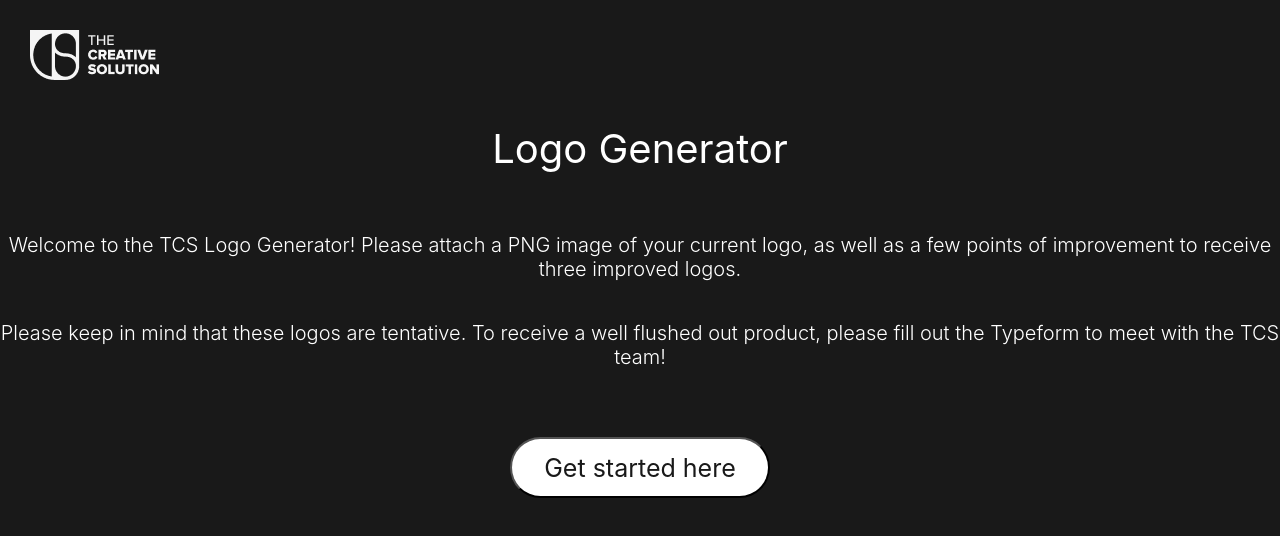
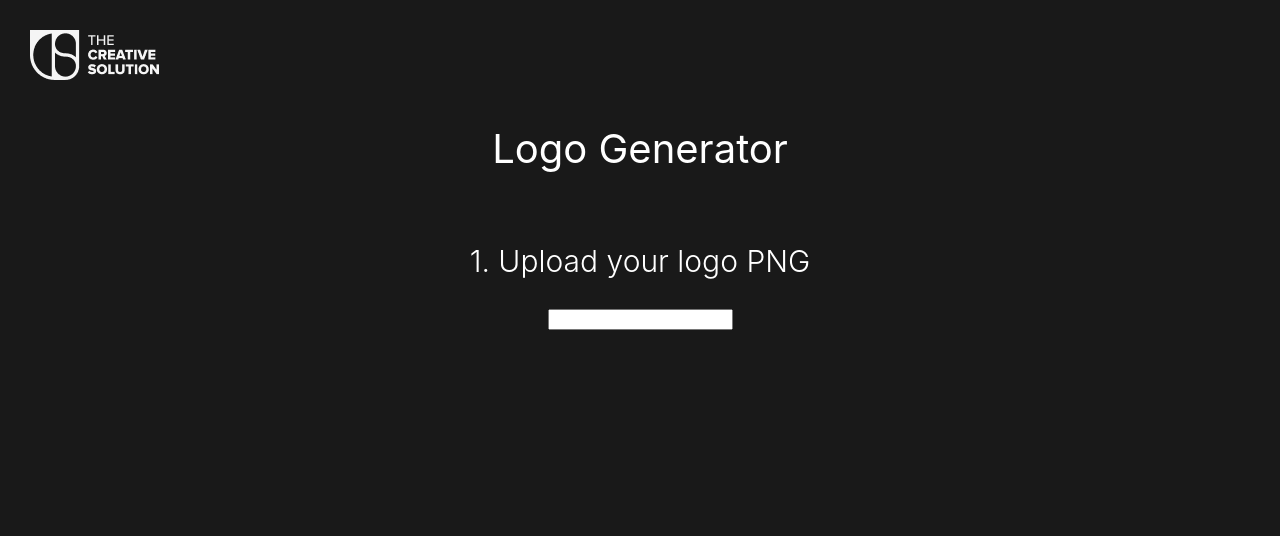
Before and after one commit to A1aNNN/tcs-logo-client, a React (Create React App) app: page / in a window 1280 px wide. Shown: the top 536 px of the page. Built offline with nearby package versions, Linux system fonts and the light colour scheme.

Commit message:
draft of the

```diff
--- a/src/App.css
+++ b/src/App.css
@@ -50,4 +50,33 @@
   font-family: Inter;
   font-size: 25px;
   font-weight: 400;
+
+  cursor: pointer;
 }
+
+
+/* UPLOAD PAGE */
+.text-instruction {
+  color: #fff;
+  font-family: Inter;
+  font-size: 30px;
+  font-weight: 300;
+}
+
+.upload-button {
+  margin-top: 45px;
+
+  width: 207px;
+  height: 63px;
+  flex-shrink: 0;
+  border-radius: 13px;
+  border: 1px solid #a9a9a9;
+  background: #191919;
+
+  color: #a9a9a9;
+  font-family: Inter;
+  font-size: 25px;
+  font-weight: 400;
+
+  cursor: pointer;
+}
--- a/src/App.js
+++ b/src/App.js
@@ -2,6 +2,8 @@ import "./App.css";
 import axios from 'axios';
 import { useState } from "react";
 import Start from "./components/Start";
+import Upload from "./components/Upload";
+import Improvements from "./components/Improvements";
 
 function App() {
 
@@ -28,7 +30,9 @@ function App() {
 
   return (
     <>
-      <Start/>
+      {/* <Start/> */}
+      {/* <Upload/> */}
+      <Improvements/>
     </>
     // <>
     // <div>
--- a/src/components/Improvements.js
+++ b/src/components/Improvements.js
@@ -1,10 +1,24 @@
+import { Box, Image, Input, Text } from '@chakra-ui/react'
+import logo from './../images/TCSLogo.png'
 import React from 'react'
 
 const Improvements = () => {
   return (
-    <div>
+    <Box className='app' minH='100vh' w='100%'>
+        <Box className='logo-box'>
+            <Image className='logo' src={logo}/>
+        </Box>
 
-    </div>
+        <Box className='content' display='flex' flexDirection='column'>
+            <Text className='text-title'>
+                Logo Generator
+            </Text>
+            <Text className='text-instruction'>
+                1. Upload your logo PNG
+            </Text>
+            <Input/>
+        </Box>
+    </Box>
   )
 }
 
--- a/src/components/Start.js
+++ b/src/components/Start.js
@@ -1,6 +1,5 @@
 import React from 'react'
 import "./../App.css";
-// import logo from "./images/TCSLogo.svg"
 import logo from './../images/TCSLogo.png'
 import { Box, Button, Image, Text } from '@chakra-ui/react';
 
--- a/src/components/Upload.js
+++ b/src/components/Upload.js
@@ -1,10 +1,26 @@
+import { Box, Button, Image, Text } from '@chakra-ui/react'
+import logo from './../images/TCSLogo.png'
 import React from 'react'
 
 const Upload = () => {
   return (
-    <div>
+    <Box className='app' minH='100vh' w='100%'>
+        <Box className='logo-box'>
+            <Image className='logo' src={logo}/>
+        </Box>
 
-    </div>
+        <Box className='content' display='flex' flexDirection='column'>
+            <Text className='text-title'>
+                Logo Generator
+            </Text>
+            <Text className='text-instruction'>
+                1. Upload your logo PNG
+            </Text>
+            <Button className='upload-button'>
+                Upload here
+            </Button>
+        </Box>
+    </Box>
   )
 }
 
```
